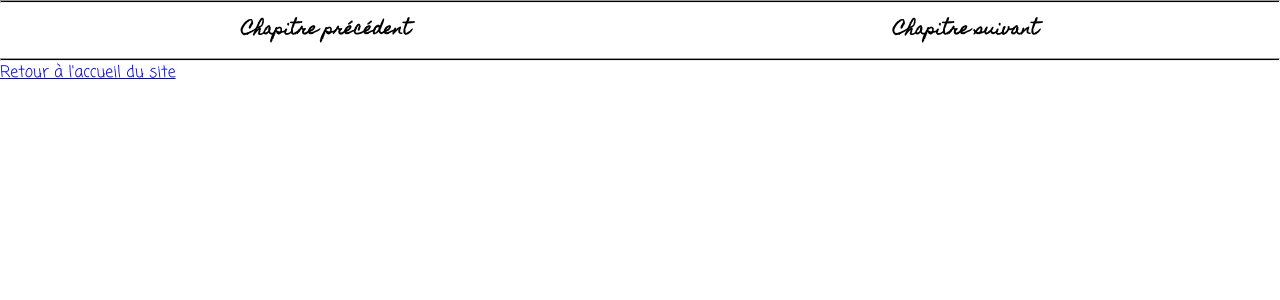
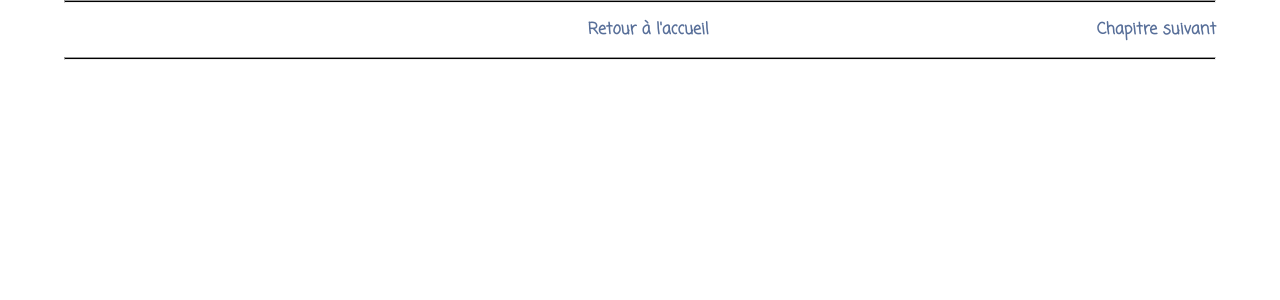
Before and after one commit to nushr/ProjetAlaska, a PHP site: page /index.php?action=post&id=1 in a window 1280 px wide. Shown: the part 99-399 px from the top of the page. Run offline with PHP 8.4, Linux system fonts and the light colour scheme; data that the repository does not hold is empty.

Commit message:
Révision du style : single post + menu

```diff
--- a/model.php
+++ b/model.php
@@ -20,7 +20,7 @@ class PostManager
 
         $db = $this->dbConnect();
 
-        $req = $db->prepare('SELECT date_creation,titre,contenu,auteur FROM articles WHERE id = ?');
+        $req = $db->prepare('SELECT date_creation,titre,contenu,auteur,id FROM articles WHERE id = ?');
 
         $req->execute(array($postId));
 
--- a/postView.php
+++ b/postView.php
@@ -30,16 +30,32 @@
         <menu>
             <hr>
             <div>
-                <p>Chapitre précédent</p>
-                <p>Chapitre suivant</p>
+                <?php
+                if ($post['id']>1)
+                {
+                    ?><p><a href="index.php?action=post&amp;id=<?= $post['id']-1 ?>">Chapitre précédent</a></p><?php
+                }
+                else {
+                    ?><p class="nav_disabled">Chapitre précédent</p><?php
+                }
+                ?>
+                <p><a href="index.php">Retour à l'accueil</a></p>
+                <?php
+                if ($post['id']<6)
+                {
+                    ?><p><a href="index.php?action=post&amp;id=<?= $post['id']+1 ?>">Chapitre suivant</a></p><?php
+                }
+                else
+                {
+                    ?><p class="nav_disabled">Chapitre suivant</p><?php
+                }
+                ?>
             </div>
             <hr>
         </menu>
 
-        <div><a href="index.php">Retour à l'accueil du site</a></div>
-
-        <div>
-            <h3><?= $post['titre'] ?></h3>
+        <div id="single_post">
+            <h3><?= $post['titre'] ?></h3><br>
             <p><?= $post['contenu'] ?></p>
         </div>
 
--- a/styles/styles.css
+++ b/styles/styles.css
@@ -9,11 +9,18 @@
     font-family: 'Coming Soon', cursive;
 }
 
+a {
+    text-decoration:none;
+    color:#586F99;
+    font-weight:bold;
+}
+
+
 /* * * * * * * * * * * * */
 /* H * E * A * D * E * R */
 /* * * * * * * * * * * * */
 
-header h1, header h3 {
+header h1, header h3, header div {
     text-align : center;
     font-family: 'Homemade Apple', cursive;
     padding:15px;
@@ -24,10 +31,15 @@ header img {
     margin-left:25%;
 }
 
+menu {
+    width:90%;
+    margin:auto;
+}
+
 menu div {
-    padding:10px 0;
+    padding:15px 0;
     display:flex;
-    justify-content: space-around;
+    justify-content: space-between;
 }
 
 menu hr {
@@ -35,9 +47,8 @@ menu hr {
     background-color:black;
 }
 
-menu p {
-    font-family: 'Homemade Apple', cursive;
-    font-weight:bold;
+h4 {
+    font-size:1.2em;
 }
 
 
@@ -59,3 +70,18 @@ h4 {
     height:30px;
     padding-left:10px;
 }
+
+
+/* * * * * * * * * * * * * * * * * * * * * * * * */
+/* S * I * N * G * L * E * * * P * O * S * T * S */
+/* * * * * * * * * * * * * * * * * * * * * * * * */
+
+.nav_disabled {
+    visibility:hidden;
+}
+
+#single_post {
+    width:90%;
+    margin:50px auto;
+    text-align:justify;
+}
```
Also changed, not shown: homeView.php (+5 -3 lines).
